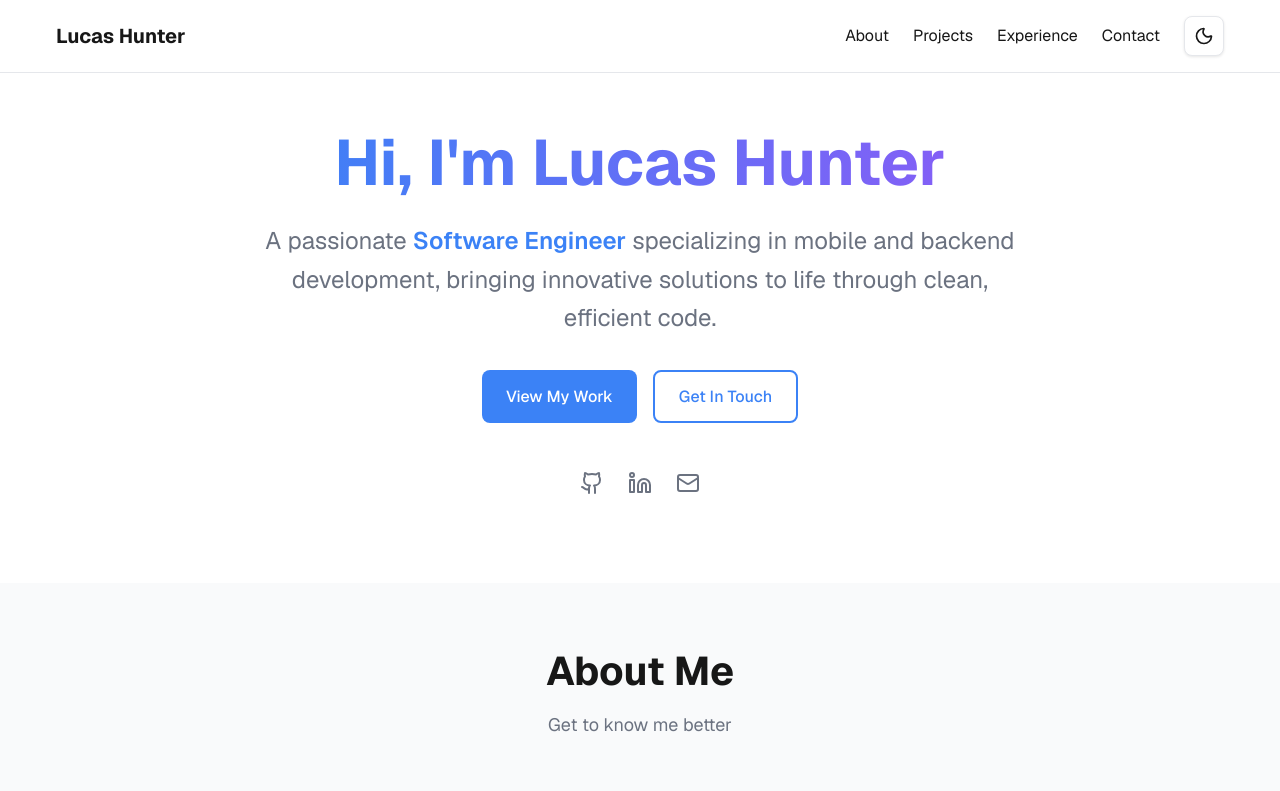
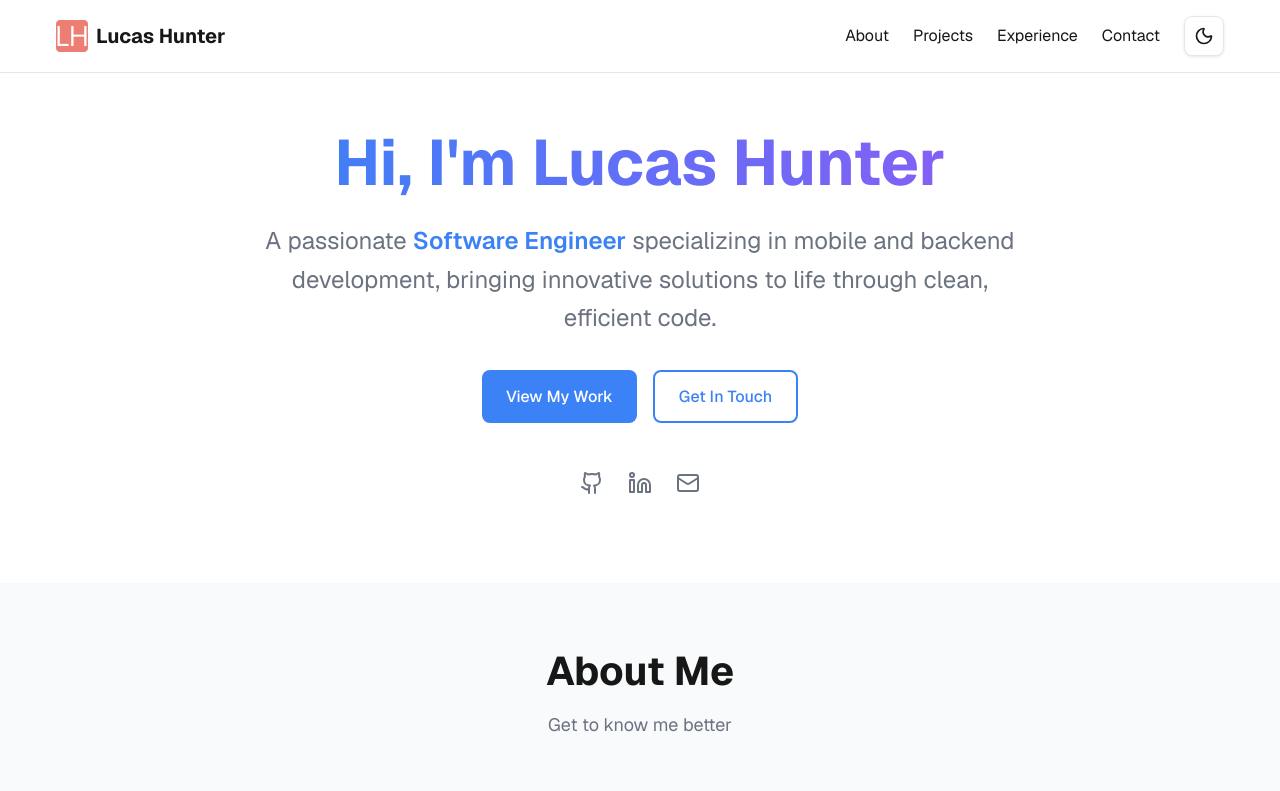
Before and after one commit to lucashunter050/personal-website, a Next.js app: page / in a window 1280 px wide. Shown: the top 791 px of the page. Built offline with nearby package versions, Linux system fonts and the light colour scheme.

Commit message:
initials in headerbar

```diff
--- a/src/app/page.module.css
+++ b/src/app/page.module.css
@@ -34,13 +34,25 @@
 }
 
 .logo {
+  display: flex;
+  align-items: center;
+  gap: 0.5rem;
   font-size: 1.25rem;
   font-weight: bold;
   transition: color 0.2s ease;
 }
 
+.logoImage {
+  border-radius: 0.25rem;
+  transition: transform 0.2s ease;
+}
+
 .logo:hover {
   color: var(--accent);
+}
+
+.logo:hover .logoImage {
+  transform: scale(1.05);
 }
 
 .navLinks {
--- a/src/app/page.tsx
+++ b/src/app/page.tsx
@@ -75,6 +75,13 @@ export default function Home() {
       <nav className={styles.navbar}>
         <div className={styles.container}>
           <Link href="/" className={styles.logo}>
+            <Image
+              src="/android-chrome-512x512.png"
+              alt="Lucas Hunter Logo"
+              width={32}
+              height={32}
+              className={styles.logoImage}
+            />
             Lucas Hunter
           </Link>
           <div className={styles.navLinks}>
```
Also changed, not shown: public/android-chrome-512x512.png (added).
